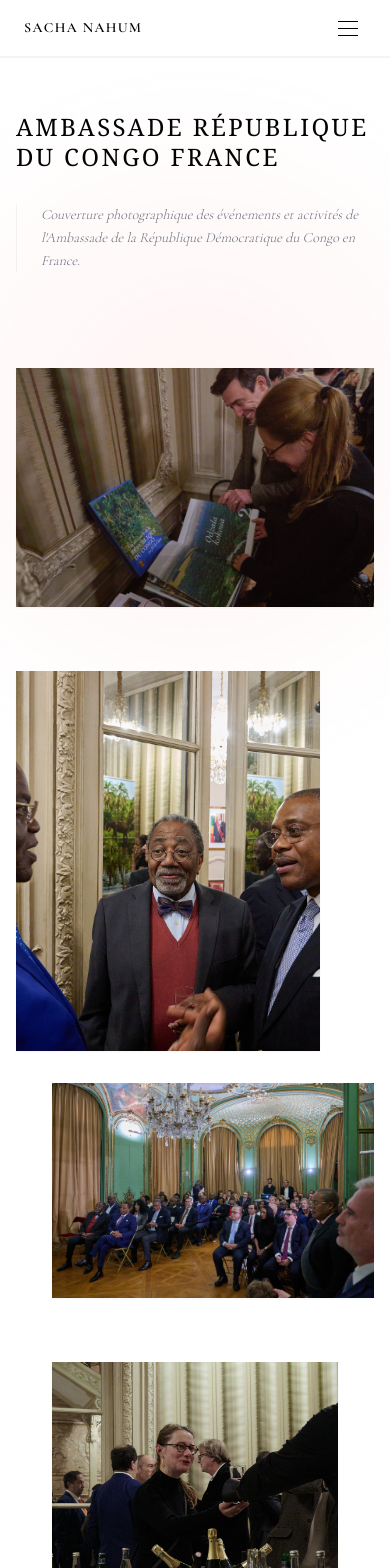
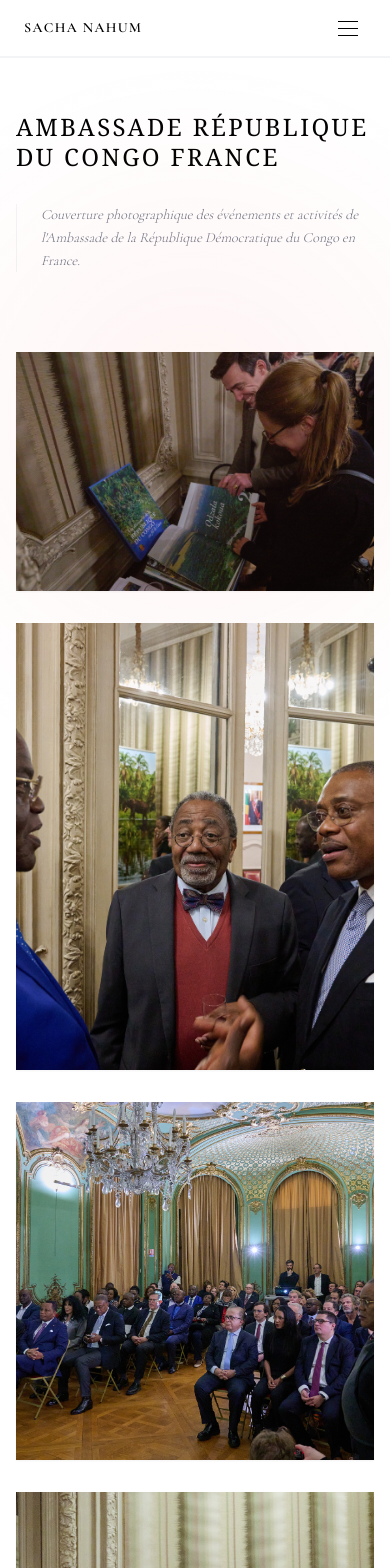
Before and after one commit to Gaspinhow/Sacha-photographe, a Next.js app: page /reportage/ambassade-rdc in a window 390 px wide. Shown: the top 1568 px of the page. Built offline with nearby package versions, Linux system fonts and the light colour scheme.

Commit message:
design: final mosaic grid for project details on desktop and mobile

```diff
--- a/app/reportage/[id]/page.jsx
+++ b/app/reportage/[id]/page.jsx
@@ -16,75 +16,56 @@ export default function ProjectPage() {
   if (!project) {
     return (
       <div className="h-screen flex flex-col items-center justify-center bg-white px-6 text-center">
-        <p className="uppercase tracking-[0.3em] text-[10px] mb-8 italic text-gray-400">
-          Projet "{id}" non trouvé
-        </p>
-        <Link href="/reportage" className="border-b border-black pb-1 text-[10px] uppercase tracking-widest text-black">
-          Retour aux reportages
-        </Link>
+        <p className="uppercase tracking-[0.3em] text-[10px] mb-8 italic text-gray-400">Projet non trouvé</p>
+        <Link href="/reportage" className="border-b border-black pb-1 text-[10px] uppercase tracking-widest text-black">Retour</Link>
       </div>
     );
   }
 
   return (
     <main className="min-h-screen bg-white pt-28 md:pt-44 pb-20 px-4 md:px-12 lg:px-20">
-      <div className="max-w-6xl mx-auto">
+      <div className="max-w-7xl mx-auto">
 
         {/* EN-TÊTE ASYMÉTRIQUE */}
-        <header className="mb-24 md:mb-48 max-w-4xl">
+        <header className="mb-20 md:mb-32 max-w-4xl">
           <motion.h1
-            initial={{ opacity: 0, y: 15 }}
-            animate={{ opacity: 1, y: 0 }}
-            transition={{ duration: 0.8 }}
+            initial={{ opacity: 0, y: 15 }} animate={{ opacity: 1, y: 0 }} transition={{ duration: 0.8 }}
             className="text-2xl md:text-5xl font-serif uppercase tracking-[0.1em] md:tracking-[0.15em] mb-8 text-black leading-tight"
           >
             {project.title}
           </motion.h1>
           <motion.p
-            initial={{ opacity: 0 }}
-            animate={{ opacity: 1 }}
-            transition={{ delay: 0.4, duration: 1 }}
+            initial={{ opacity: 0 }} animate={{ opacity: 1 }} transition={{ delay: 0.4, duration: 1 }}
             className="text-gray-500 text-sm md:text-lg leading-relaxed font-light italic max-w-2xl md:ml-12 border-l border-gray-100 pl-6"
           >
             {project.description}
           </motion.p>
         </header>
 
-        {/* FLUX D'IMAGES MOSAÏQUE (Rythme Keo) */}
-        <div className="flex flex-col gap-16 md:gap-32 lg:gap-48">
+        {/* GRILLE MOSAÏQUE (Style William Keo / Corporate) */}
+        {/* columns-1 sur mobile, columns-2 sur PC pour l'imbrication verticale */}
+        <div className="columns-1 md:columns-2 gap-8 md:gap-16 space-y-8 md:space-y-16">
           {project.images && project.images.map((img, index) => {
-            // Cycle de 4 positions pour casser la symétrie
-            const mode = index % 4;
-            // 0 : Plein centre (Paysage)
-            // 1 : Décalé Gauche (Portrait)
-            // 2 : Décalé Droite (Paysage serré)
-            // 3 : Centré réduit (Carré ou 4/3)
+            // On alterne les ratios pour casser la régularité
+            const ratios = ["aspect-[3/2]", "aspect-[4/5]", "aspect-square", "aspect-[2/3]", "aspect-[3/4]"];
+            const currentRatio = ratios[index % ratios.length];
 
             return (
               <motion.div
                 key={index}
-                initial={{ opacity: 0, y: 40 }}
+                initial={{ opacity: 0, y: 30 }}
                 whileInView={{ opacity: 1, y: 0 }}
-                transition={{ duration: 1.2, ease: "easeOut" }}
-                viewport={{ once: true, margin: "-10%" }}
-                className={`relative w-full flex ${
-                  mode === 1 ? 'justify-start' :
-                  mode === 2 ? 'justify-end' :
-                  'justify-center'
-                }`}
+                transition={{ duration: 1 }}
+                viewport={{ once: true, margin: "-5%" }}
+                className="break-inside-avoid relative w-full"
               >
-                <div className={`relative shadow-sm overflow-hidden bg-gray-50
-                  ${mode === 0 ? "w-full aspect-[3/2] md:aspect-video" : ""}
-                  ${mode === 1 ? "w-[85%] md:w-[55%] aspect-[4/5] md:aspect-[3/4]" : ""}
-                  ${mode === 2 ? "w-[90%] md:w-[65%] aspect-[3/2] md:aspect-[4/3] -mt-8 md:-mt-24" : ""}
-                  ${mode === 3 ? "w-[80%] md:w-[50%] aspect-square" : ""}
-                `}>
+                <div className={`relative shadow-sm overflow-hidden bg-gray-50 ${currentRatio}`}>
                   <Image
                     src={img}
                     alt={`${project.title} - ${index}`}
                     fill
-                    className="object-cover transition-transform duration-[3s] hover:scale-105"
-                    sizes="(max-width: 768px) 100vw, 1200px"
+                    className="object-cover transition-transform duration-[2.5s] hover:scale-105"
+                    sizes="(max-width: 768px) 100vw, 50vw"
                     quality={85}
                   />
                 </div>
@@ -94,7 +75,7 @@ export default function ProjectPage() {
         </div>
 
         {/* NAVIGATION BAS DE PAGE */}
-        <footer className="mt-32 md:mt-56 pt-10 border-t border-gray-100 flex justify-between items-center">
+        <footer className="mt-24 md:mt-48 pt-10 border-t border-gray-100 flex justify-between items-center">
           <Link href="/reportage" className="text-[10px] uppercase tracking-[0.4em] text-black hover:text-gray-400 transition-colors py-4">
             ← {lang === 'FR' ? 'Reportages' : 'Back'}
           </Link>
```
